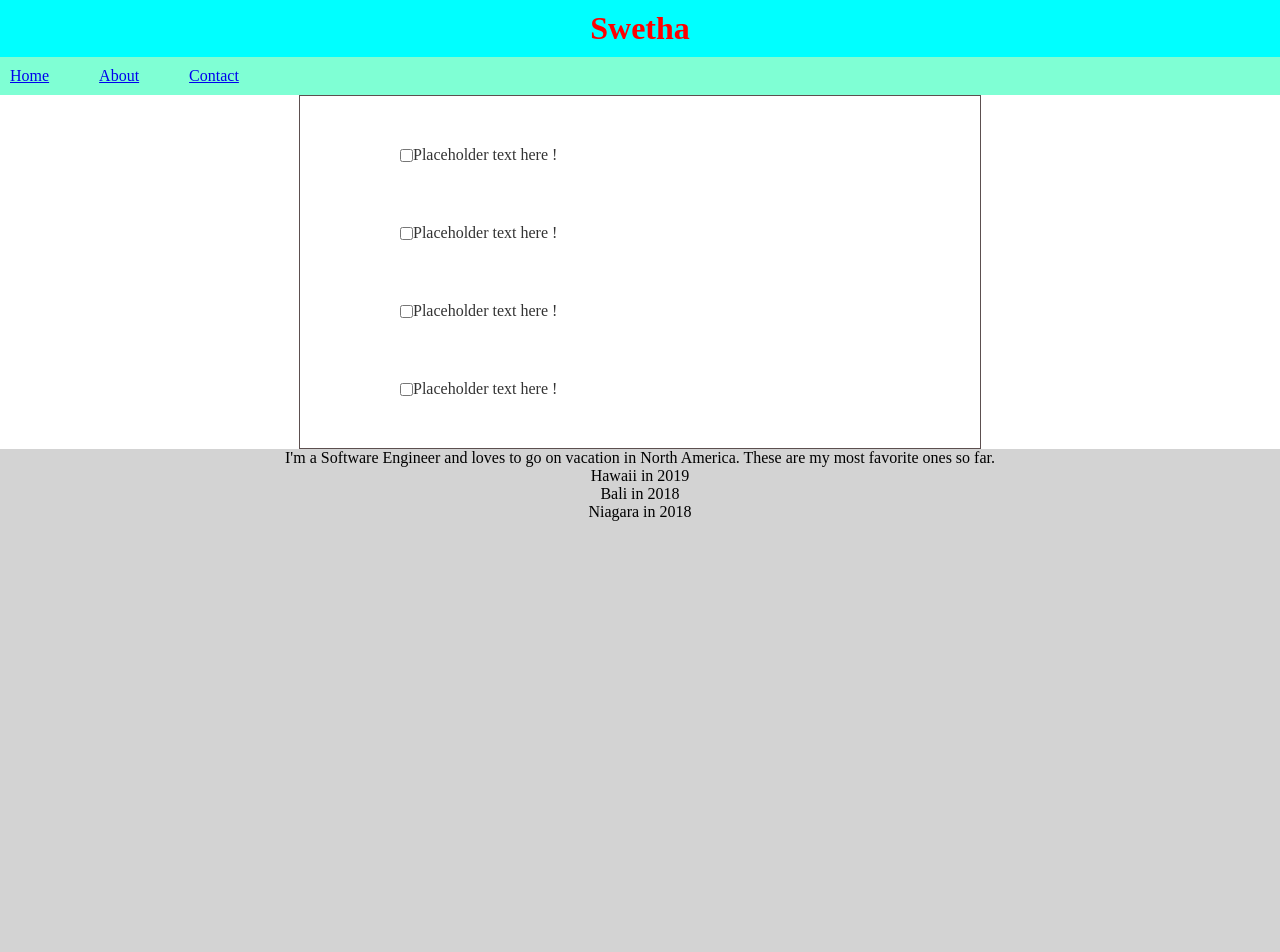
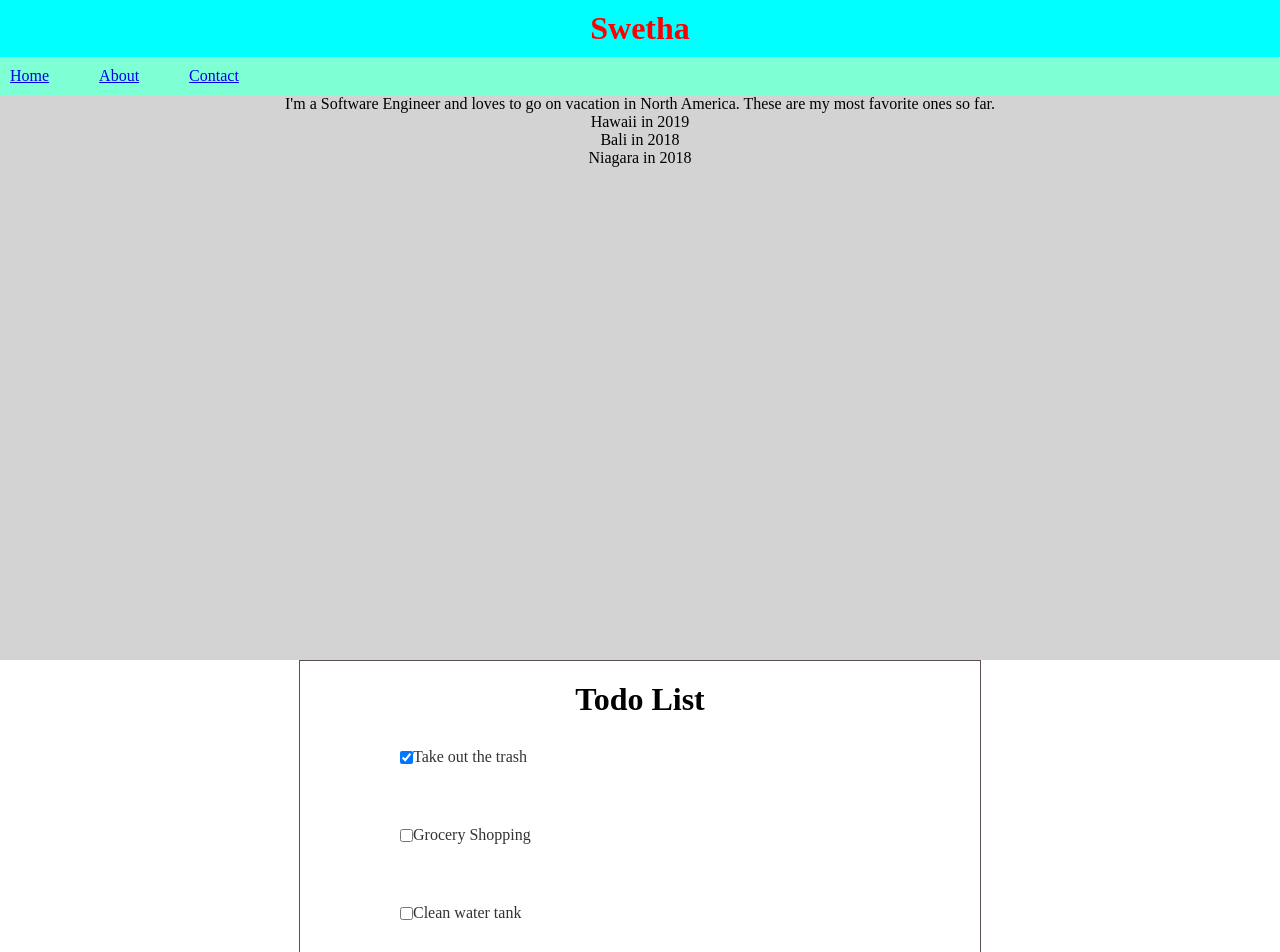
Before and after one commit to SwethaMuralidharan/ReactPractice, a React (Create React App) app: page / in a window 1280 px wide. Shown: the top 952 px of the page. Built offline with nearby package versions, Linux system fonts and the light colour scheme.

Commit message:
converted functional to class components

```diff
--- a/src/App.js
+++ b/src/App.js
@@ -7,19 +7,20 @@ import Greeting from './components/greeting.js';
 import TodoItem from './components/TodoItem.js';
 import ContactCard from './components/contactcard.js';
 import "./App.css";
+import todosData from "./components/TodosData.js"
 
 
-function App(){
+class App extends React.Component{
+  render(){
+    const todosItems = todosData.map(item => <TodoItem key={item.id} Titem={item} />)
     return(
       <div>
         <NavBar/>
+        <MainContent/>
         <div className = "todolist">
-        <TodoItem/>
-        <TodoItem/>
-        <TodoItem/>
-        <TodoItem/>
+          <h1> Todo List </h1>
+          {todosItems}
         </div>
-      <MainContent/>
         <Greeting/>
         <div id="contacts" className="contacts">
           <ContactCard contact = {{name : "Mr.Whiskerston", imgUrl:"http://placekitten.com/300/200", phone:"213-3123-321" ,email:"mr.whiskerston.meow"}}/>
@@ -30,7 +31,7 @@ function App(){
 
 
       </div>
-
     )
   }
+}
 export default App;
--- a/src/components/Footer.js
+++ b/src/components/Footer.js
@@ -1,9 +1,11 @@
 import React from 'react';
 import ReactDOM from 'react-dom';
 
-function Footer(){
-  return(
-    <p className="footer">Copyright 2021</p>
-  )
+class Footer extends React.Component{
+  render(){
+    return(
+      <p className="footer">Copyright 2021</p>
+    )
+  }
 }
 export default Footer;
--- a/src/components/MainContent.js
+++ b/src/components/MainContent.js
@@ -1,7 +1,8 @@
 import React from 'react';
 import ReactDOM from 'react-dom';
 
-function MainContent(){
+class MainContent extends React.Component{
+  render(){
     return(
       <div className="main">
          <p>I'm a Software Engineer and loves to go on vacation in North America. These are my most favorite ones so far.</p>
@@ -13,4 +14,6 @@ function MainContent(){
       </div>
     )
   }
+}
+
 export default MainContent;
--- a/src/components/NavBar.js
+++ b/src/components/NavBar.js
@@ -1,7 +1,8 @@
 import React from 'react';
 import ReactDOM from 'react-dom';
 
-function NavBar(){
+class NavBar extends React.Component{
+  render(){
     return(
       <div className="navbar">
             <h1>Swetha</h1>
@@ -13,4 +14,6 @@ function NavBar(){
       </div>
     )
   }
+}
+
 export default NavBar;
--- a/src/components/TodoItem.js
+++ b/src/components/TodoItem.js
@@ -1,13 +1,15 @@
+import React from 'react';
 import react from 'react';
 import ReactDOM from 'react-dom';
 
-function TodoItem(){
-    return(
-        <div class="todoitem">
-            <input type="checkbox"/>
-            <p>Placeholder text here !</p>
-        </div>
-    )
-
+class TodoItem extends React.Component{
+    render(){
+        return(
+            <div class="todoitem">
+                <input type="checkbox" checked = {this.props.Titem.completed}/>
+                <p>{this.props.Titem.text}</p>
+            </div>
+        )
+    }
 }
 export default TodoItem;
--- /dev/null
+++ b/src/components/TodosData.js
@@ -0,0 +1,28 @@
+const todosData =[
+    {
+        id:1,
+        text:"Take out the trash",
+        completed:true
+    },
+    {
+        id:2,
+        text:"Grocery Shopping",
+        completed:false
+    },
+    {
+        id:3,
+        text:"Clean water tank",
+        completed:false
+    },
+    {
+        id:4,
+        text:"Mow lawn",
+        completed:true
+    },
+    {
+        id:5,
+        text:"Physical Workout",
+        completed:false
+    },
+]
+export default todosData;
--- a/src/components/contactcard.js
+++ b/src/components/contactcard.js
@@ -1,15 +1,18 @@
+import React from 'react';
 import react from 'react';
 import ReactDOM from 'react-dom';
 
-function ContactCard(props){
-console.log(props)
-    return(
-        <div className="contact-card">
-            <img src={props.contact.imgUrl}/>
-            <h3>{props.contact.name}</h3>
-            <p>Phone : {props.contact.phone}</p>
-            <p>Email : {props.contact.email}</p>
-        </div>
-    )
+class ContactCard extends React.Component{
+    render(){
+        return(
+            <div className="contact-card">
+                <img src={this.props.contact.imgUrl}/>
+                <h3>{this.props.contact.name}</h3>
+                <p>Phone : {this.props.contact.phone}</p>
+                <p>Email : {this.props.contact.email}</p>
+            </div>
+        )
+    }
 }
+
 export default ContactCard;
--- a/src/components/greeting.js
+++ b/src/components/greeting.js
@@ -1,8 +1,9 @@
+import React from 'react';
 import react from 'react';
 import ReactDOM from 'react-dom';
 
-
-function Greeting(){
+class Greeting extends React.Component{
+  render(){
     const date = new Date();
     const hours = date.getHours();
     let timeOfDay;
@@ -25,5 +26,6 @@ function Greeting(){
     return(
         <h1 style={styles}> Good {timeOfDay} </h1>
     )
+  }
 }
 export default Greeting;
```
Lines whose indentation alone changed are shown as unchanged.
